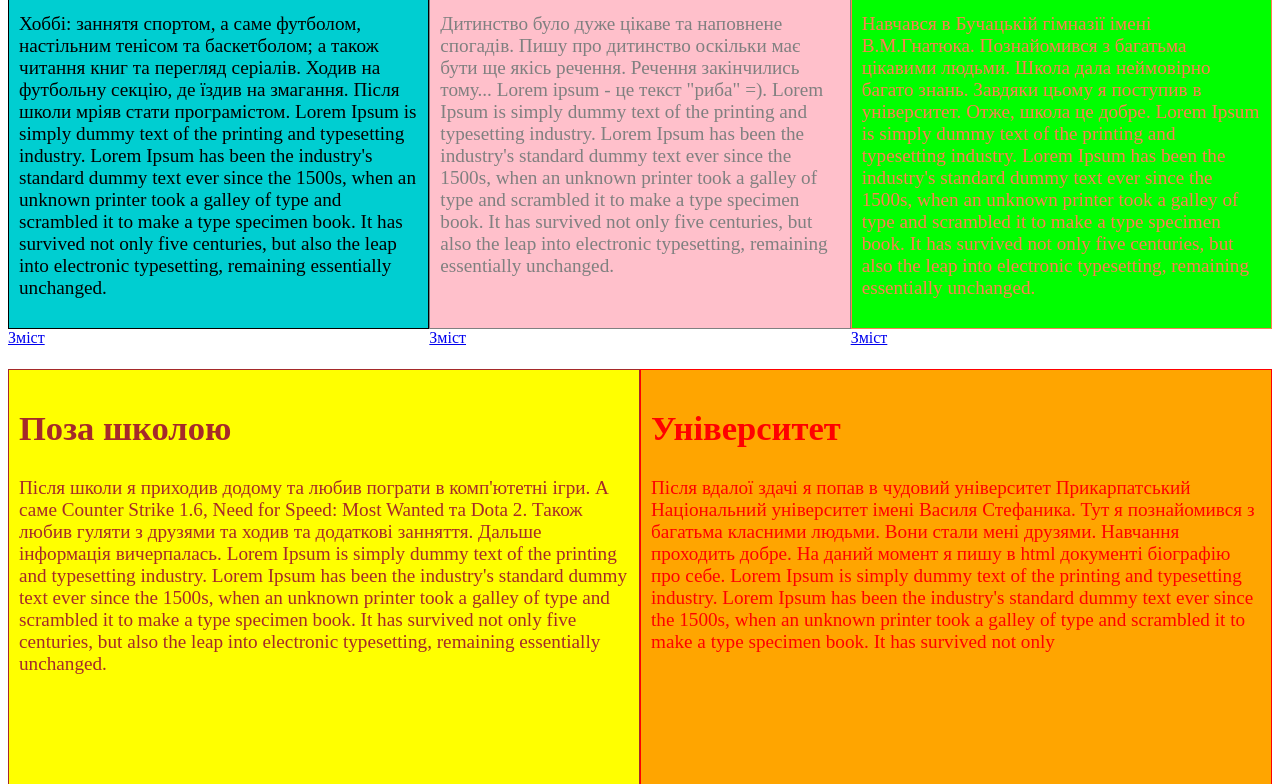
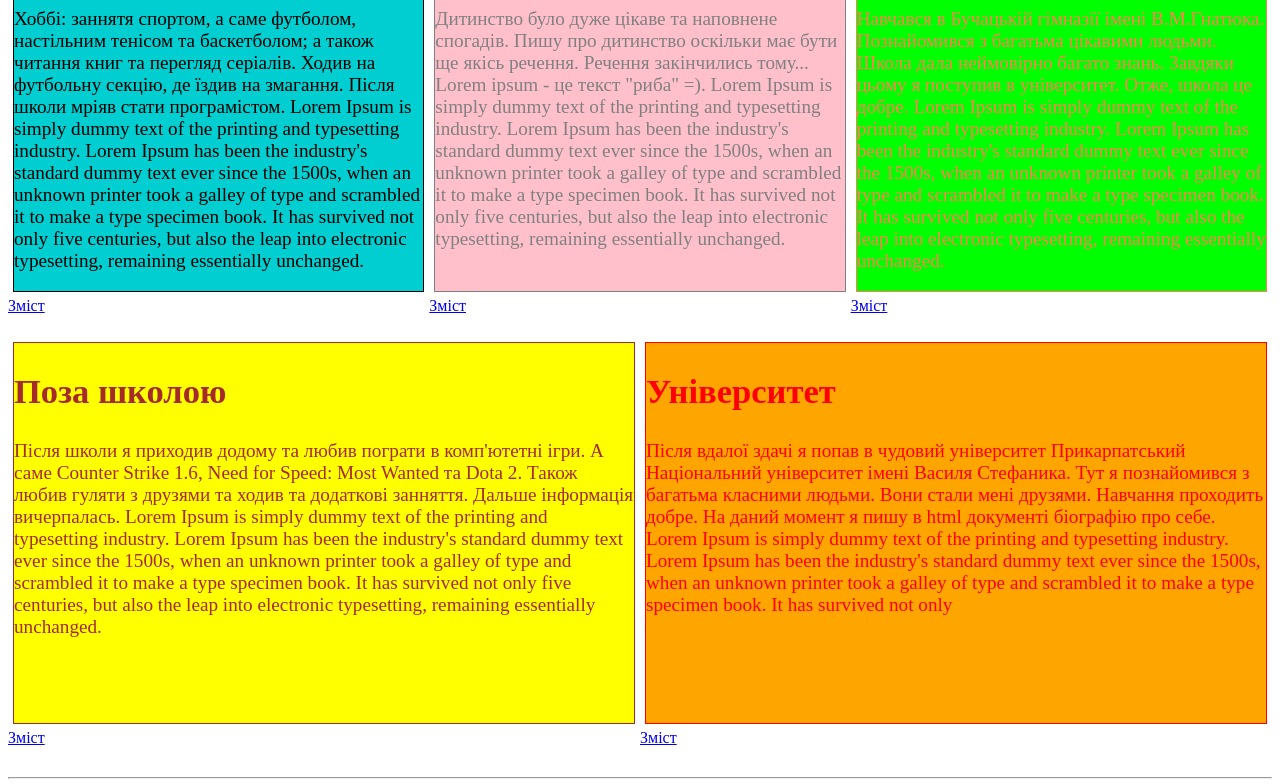
Before and after one commit to Ihor18/WebProg, a plain HTML site: page lab4/biography.html in a window 1280 px wide. Shown: the part 477-1261 px from the top of the page. Drawn offline with Linux system fonts and the light colour scheme.

Commit message:
Update biography.css

```diff
--- a/lab4/styles/biography.css
+++ b/lab4/styles/biography.css
@@ -44,7 +44,7 @@ a:active{
 article {
     font-size: 1.2em;
     family: 'Times New Roman', Times, serif;
-    padding:10px;
+    margin:5px;
 }
 
 .biggest {
```
